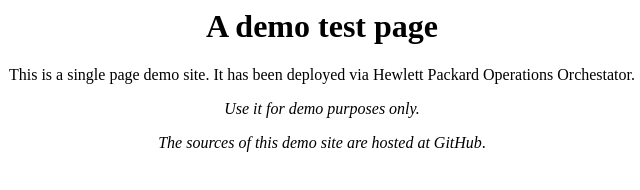
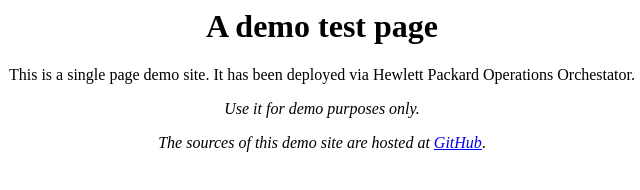
Before and after one commit to Mad-ness/hpoo-example, a plain HTML site: page index.html in a window 1280 px wide. Shown: the full height of the page, 318-958 px from the left. Drawn offline with Linux system fonts and the light colour scheme.

Commit message:
Replace img tag at the a tag for correct showing urls

```diff
--- a/index.html
+++ b/index.html
@@ -8,7 +8,7 @@
 <p>This is a single page demo site. It has been deployed via Hewlett Packard Operations Orchestator.<br /></p>
 <i>Use it for demo purposes only.</i>
 <p>
-<i>The sources of this demo site are hosted at <img href="https://github.com/mad-ness/hpoo-example">GitHub</img></i>.
+<i>The sources of this demo site are hosted at <a href="https://github.com/mad-ness/hpoo-example">GitHub</a></i>.
 </p>
 </center>
 </body>
```
